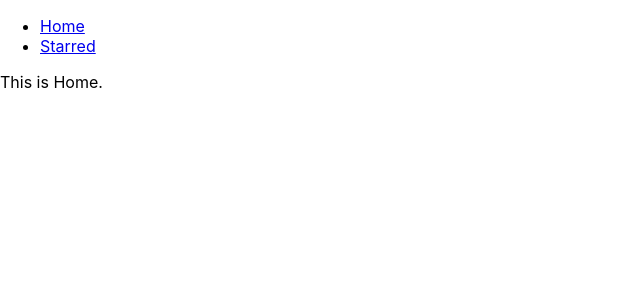
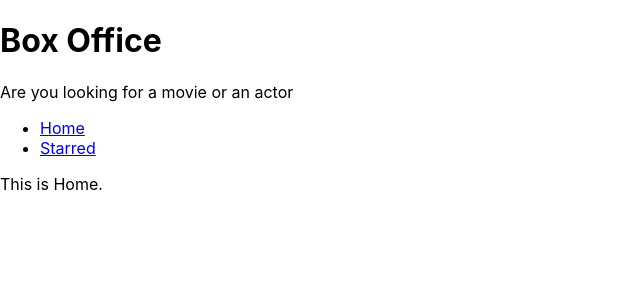
Before and after one commit to shreshth-06/box-office, a React (Create React App) app in the folder Desktop/_projects/box-office/: page / in a window 1280 px wide. Shown: the top 300 px of the page, without its empty margins (0-640 px from the left). Built offline with nearby package versions, Linux system fonts and the light colour scheme.

Commit message:
added layout management and created title

```diff
--- a/Desktop/_projects/box-office/src/App.js
+++ b/Desktop/_projects/box-office/src/App.js
@@ -1,13 +1,11 @@
 import React from 'react';
 import { Switch, Route } from 'react-router-dom';
-import Navs from './components/Navs';
+
 import Home from './components/pages/Home';
 import Starred from './components/pages/Starred';
 
 function App() {
   return (
-    <div>
-      <Navs />
     <Switch>
       <Route exact path="/">
         <Home />
@@ -18,7 +16,6 @@
       </Route>
       <div>Not Found</div>
     </Switch>
-    </div>
   );
 }
 
--- /dev/null
+++ b/Desktop/_projects/box-office/src/components/MainPageLayout.js
@@ -0,0 +1,21 @@
+/* eslint-disable arrow-body-style */
+import React from 'react';
+import Navs from './Navs';
+import Title from './Title';
+
+const MainPageLayout = ({ children }) => {
+  return (
+    <div>
+      <Title
+        title="Box Office"
+        subtitle="Are you looking for a movie or an actor"
+      />
+
+      <Navs />
+
+      {children}
+    </div>
+  );
+};
+
+export default MainPageLayout;
--- /dev/null
+++ b/Desktop/_projects/box-office/src/components/Title.js
@@ -0,0 +1,13 @@
+/* eslint-disable arrow-body-style */
+import React from 'react';
+
+const Title = ({ title, subtitle }) => {
+  return (
+    <div>
+      <h1>{title}</h1>
+      <p>{subtitle}</p>
+    </div>
+  );
+};
+
+export default Title;
--- a/Desktop/_projects/box-office/src/components/pages/Home.js
+++ b/Desktop/_projects/box-office/src/components/pages/Home.js
@@ -1,8 +1,9 @@
 /* eslint-disable arrow-body-style */
 import React from 'react';
+import MainPageLayout from '../MainPageLayout';
 
 const Home = () => {
-  return <div>This is Home.</div>;
+  return <MainPageLayout>This is Home.</MainPageLayout>;
 };
 
 export default Home;
--- a/Desktop/_projects/box-office/src/components/pages/Starred.js
+++ b/Desktop/_projects/box-office/src/components/pages/Starred.js
@@ -1,8 +1,9 @@
 /* eslint-disable arrow-body-style */
 import React from 'react';
+import MainPageLayout from '../MainPageLayout';
 
 const Starred = () => {
-  return <div>This is Starred.</div>;
+  return <MainPageLayout>This is Starred.</MainPageLayout>;
 };
 
 export default Starred;
```
Lines whose indentation alone changed are shown as unchanged.
